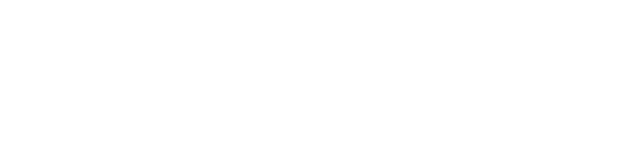
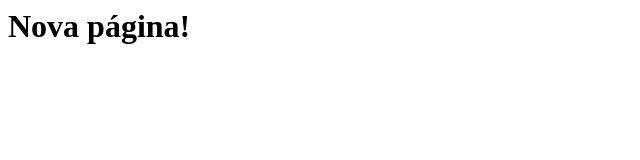
Before and after one commit to fabriciotn/curso-git, a plain HTML site: page index.html in a window 1280 px wide. Shown: the whole page, without its empty margins (0-640 px from the left). Drawn offline with Linux system fonts and the light colour scheme.

Commit message:
criando um título

```diff
--- a/index.html
+++ b/index.html
@@ -3,5 +3,6 @@
 	</head>
 
 	<body>
+		<h1>Nova página!</h1>
 	</body>
 </html>
```
